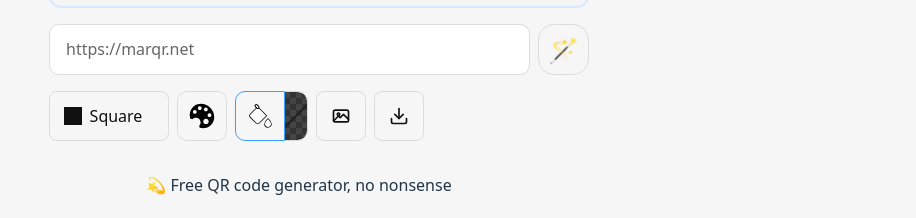
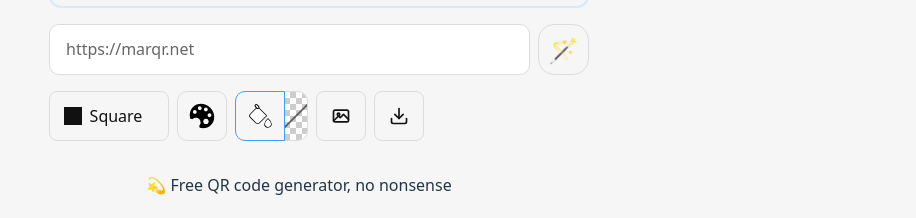
Before and after one commit to marns/marqr, a website built with Vite: page web/index.html in a window 1280 px wide. Shown: the part 697-915 px from the top of the page, 321-1237 px from the left. Built offline with nearby package versions, Linux system fonts and the light colour scheme; what qr-code-styling would draw is missing.

```diff
--- a/web/src/style.css
+++ b/web/src/style.css
@@ -916,6 +916,7 @@
     --text: #111111;
     --border: #dcdcdc;
     --placeholder: #666;
+    --checkerboard-bg: repeating-conic-gradient(#ccc 0% 25%, #fff 0% 50%) 50% / 12px 12px;
     color: #213547;
     background-color: #ffffff;
   }
```
